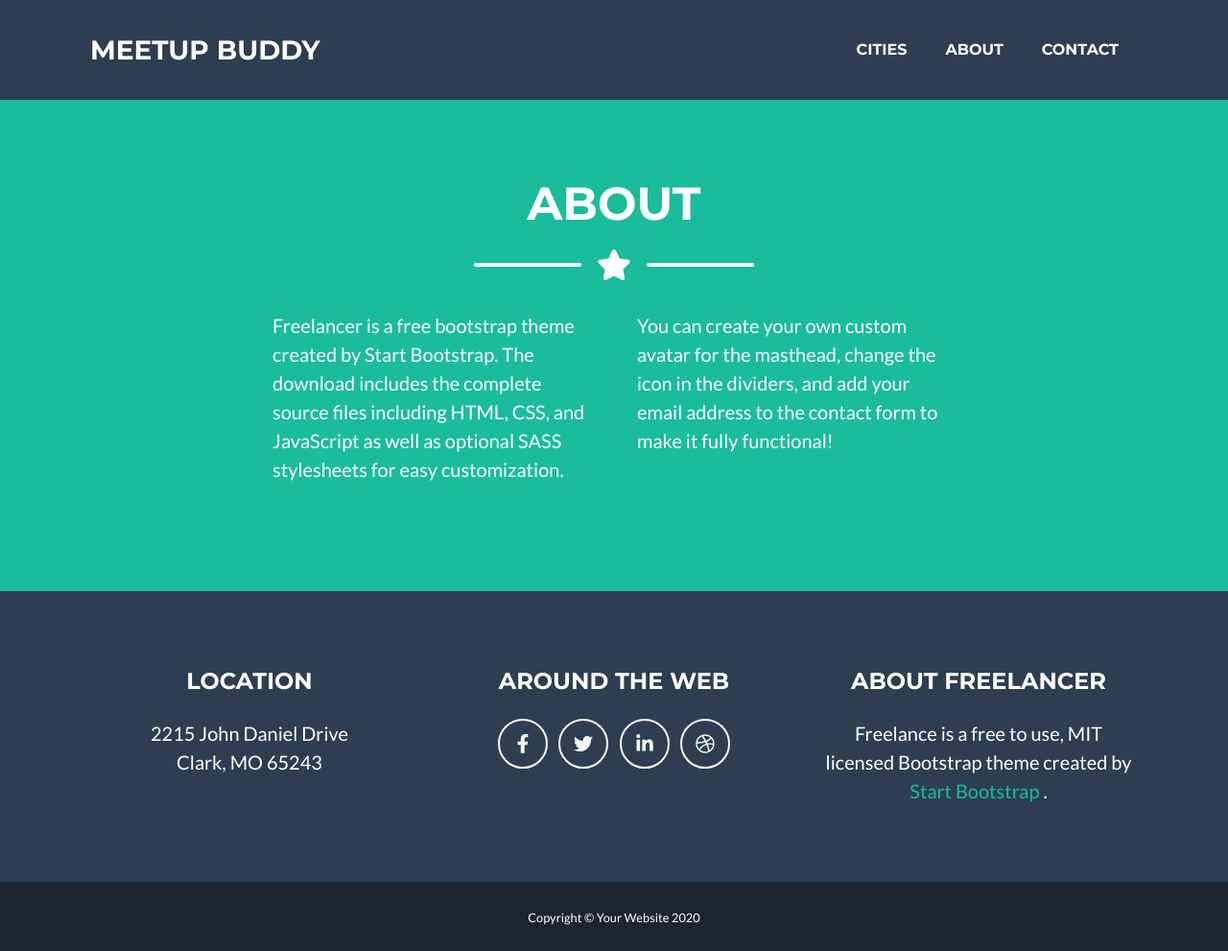
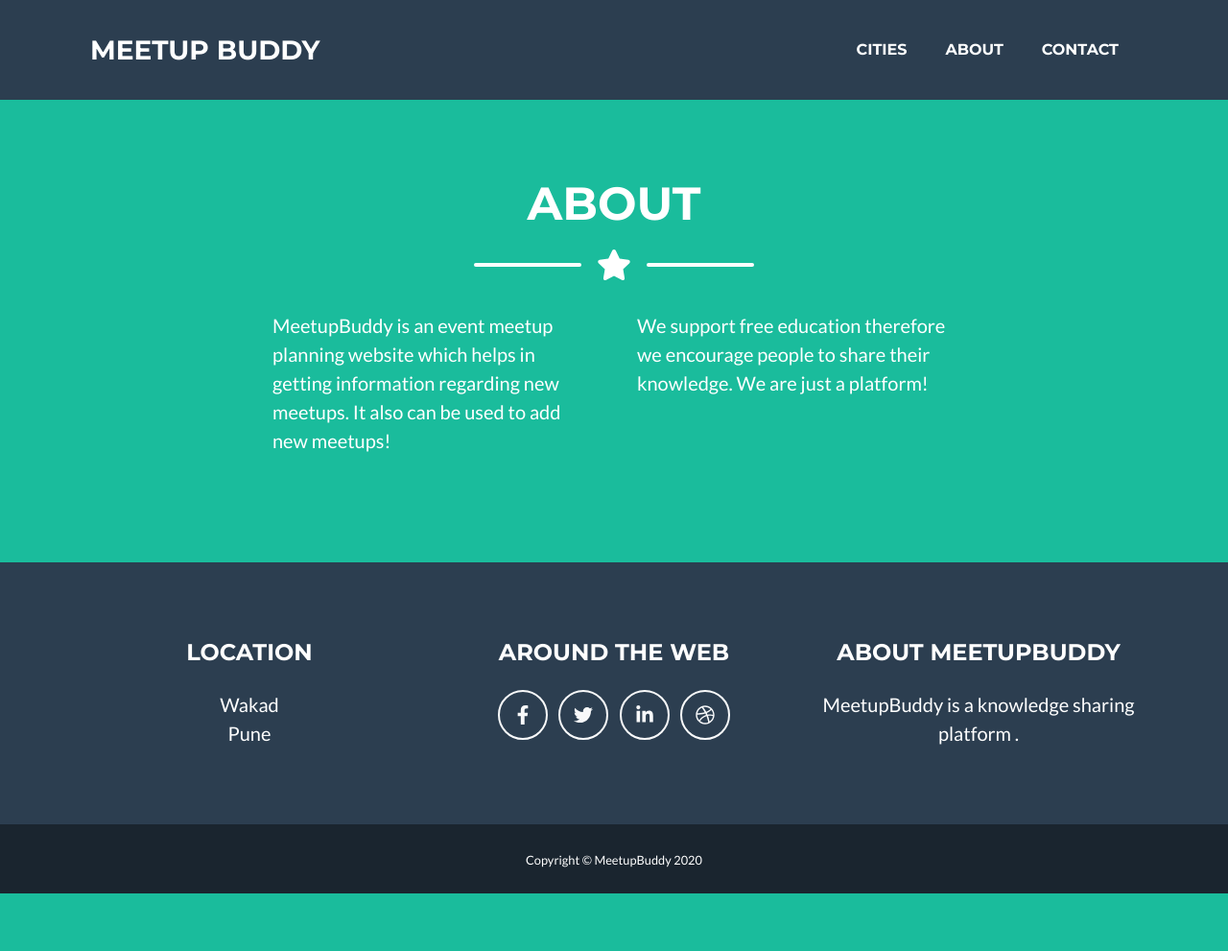
Before and after one commit to suyash2796/django_meet_app, a Django app: page /about in a window 1280 px wide. Shown: the whole page at 96% size. After the commit the page ends 931 px from the top, so only its background shows below. Run offline with Django 3.2, Linux system fonts and the light colour scheme; some libraries are stand-ins or nearby versions.

Commit message:
new view form

```diff
--- a/meet_up_scheduler/informatics/models.py
+++ b/meet_up_scheduler/informatics/models.py
@@ -1,7 +1,9 @@
 from django.db import models
 from datetime import time
 
+
 # Create your models here.
+
 
 class City(models.Model):
     pin_code = models.IntegerField()
--- a/meet_up_scheduler/informatics/urls.py
+++ b/meet_up_scheduler/informatics/urls.py
@@ -2,9 +2,10 @@
 from django.urls import path
 
 ##importing my view
-from .views import meetup_detail, get_cities
+from .views import meetup_detail, get_cities, new_meetup
 
 urlpatterns = [
     path('cities', get_cities, name = 'cities' ),
     path('<int:id>', meetup_detail, name = "meet"),
+    path('new_meetup', new_meetup, name = "new_meetup"),
 ]
--- a/meet_up_scheduler/main_web/templates/main_web/about.html
+++ b/meet_up_scheduler/main_web/templates/main_web/about.html
@@ -15,8 +15,8 @@
         </div>
         <!-- About Section Content-->
         <div class="row">
-            <div class="col-lg-4 ml-auto"><p class="lead">Freelancer is a free bootstrap theme created by Start Bootstrap. The download includes the complete source files including HTML, CSS, and JavaScript as well as optional SASS stylesheets for easy customization.</p></div>
-            <div class="col-lg-4 mr-auto"><p class="lead">You can create your own custom avatar for the masthead, change the icon in the dividers, and add your email address to the contact form to make it fully functional!</p></div>
+            <div class="col-lg-4 ml-auto"><p class="lead">MeetupBuddy is an event meetup planning website which helps in getting information regarding new meetups. It also can be used to add new meetups!</p></div>
+            <div class="col-lg-4 mr-auto"><p class="lead">We support free education therefore we encourage people to share their knowledge. We are just a platform!</p></div>
         </div>
 
     </div>
--- a/meet_up_scheduler/main_web/templates/main_web/index.html
+++ b/meet_up_scheduler/main_web/templates/main_web/index.html
@@ -45,6 +45,9 @@
         {%block meetup_details%}
         {%endblock%}
 
+        {%block new_meetup%}
+        {%endblock%}
+
         {%block greet%}
         {%endblock%}
 
@@ -61,9 +64,9 @@
                     <div class="col-lg-4 mb-5 mb-lg-0">
                         <h4 class="text-uppercase mb-4">Location</h4>
                         <p class="lead mb-0">
-                            2215 John Daniel Drive
+                            Wakad
                             <br />
-                            Clark, MO 65243
+                            Pune
                         </p>
                     </div>
                     <!-- Footer Social Icons-->
@@ -76,10 +79,9 @@
                     </div>
                     <!-- Footer About Text-->
                     <div class="col-lg-4">
-                        <h4 class="text-uppercase mb-4">About Freelancer</h4>
+                        <h4 class="text-uppercase mb-4">About MeetupBuddy</h4>
                         <p class="lead mb-0">
-                            Freelance is a free to use, MIT licensed Bootstrap theme created by
-                            <a href="http://startbootstrap.com">Start Bootstrap</a>
+                            MeetupBuddy is a knowledge sharing platform
                             .
                         </p>
                     </div>
@@ -88,7 +90,7 @@
         </footer>
         <!-- Copyright Section-->
         <div class="copyright py-4 text-center text-white">
-            <div class="container"><small>Copyright © Your Website 2020</small></div>
+            <div class="container"><small>Copyright © MeetupBuddy 2020</small></div>
         </div>
         <!-- Scroll to Top Button (Only visible on small and extra-small screen sizes)-->
         <div class="scroll-to-top d-lg-none position-fixed">
```
Also changed, not shown: meet_up_scheduler/informatics/templates/informatics/new_meetup.html (added, +19 -0 lines), meet_up_scheduler/informatics/views.py (+14 -1 lines).
